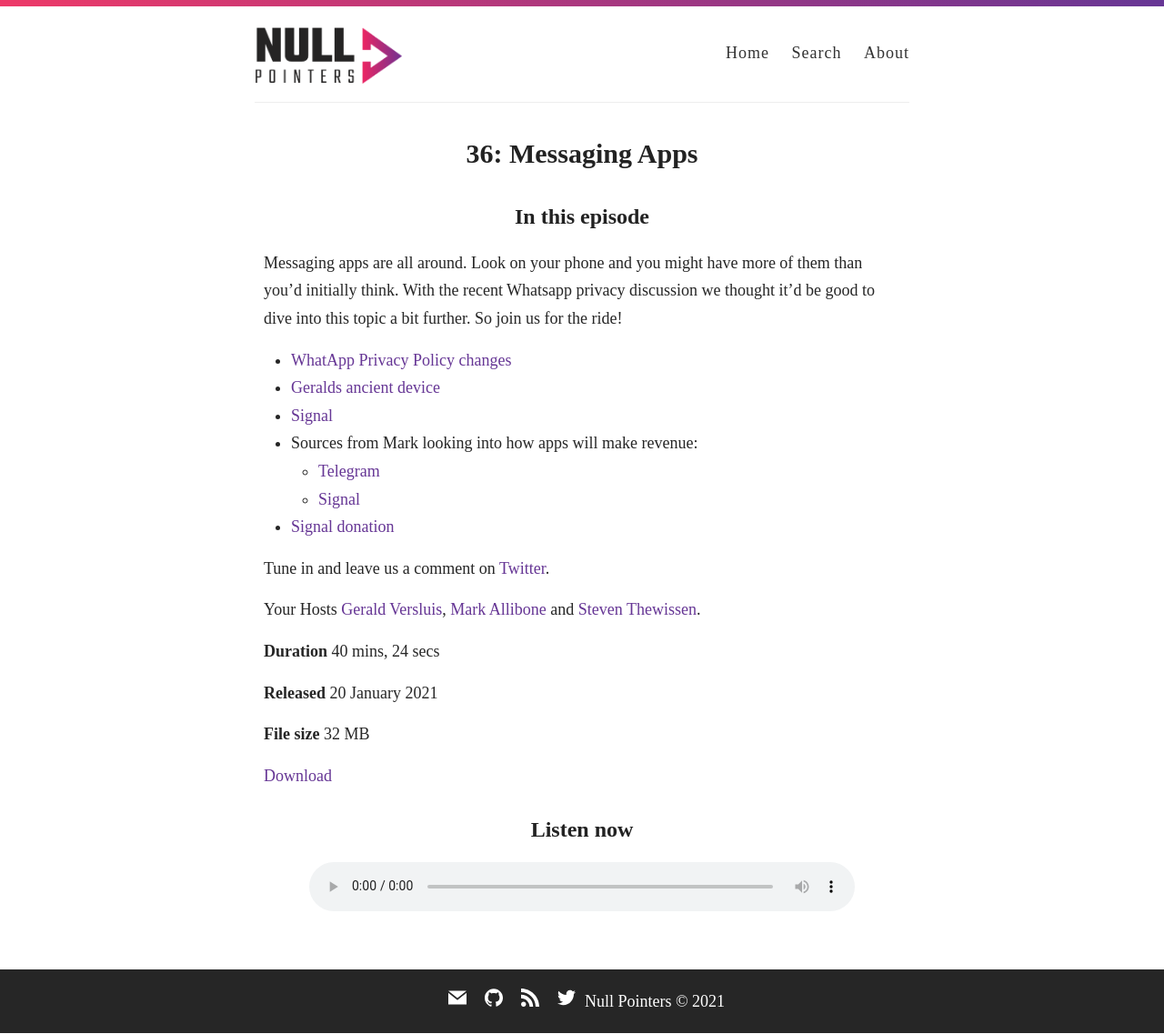
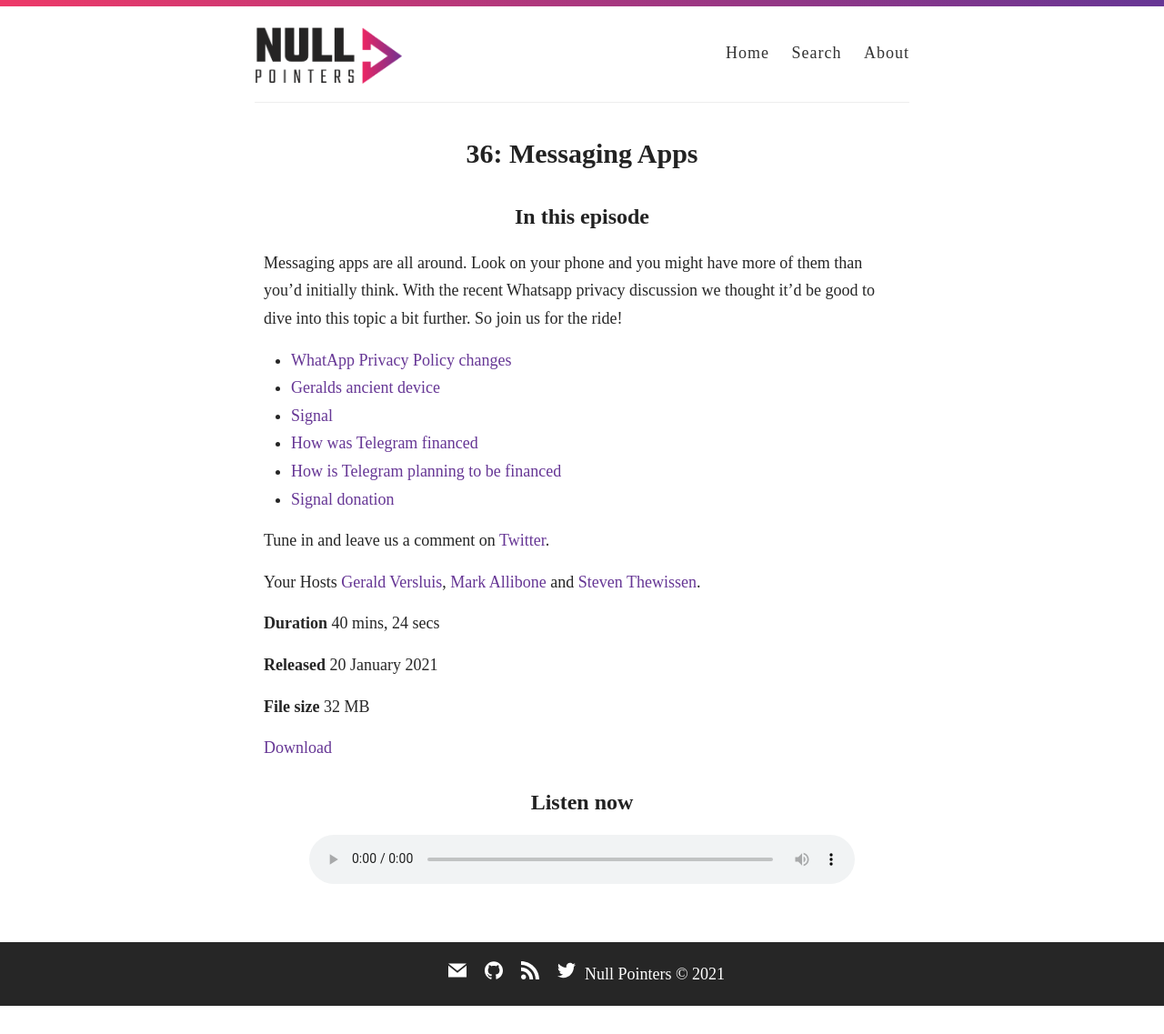
Before and after one commit to nullpointersio/website, a Jekyll site: the page built from _posts/2021-01-20-36.markdown, in a window 1280 px wide. Shown: the whole page at 91% size. Built offline with Jekyll 4.4.1, drawn with Linux system fonts in a browser that asks for light colours; some web fonts are replaced; after the commit the page ends 1106 px from its top, so only the background shows below that.

Commit message:
Added some links to ep 36

```diff
--- a/_posts/2021-01-20-36.markdown
+++ b/_posts/2021-01-20-36.markdown
@@ -26,9 +26,8 @@
 * [WhatApp Privacy Policy changes](https://www.theverge.com/2021/1/15/22233257/whatsapp-privacy-policy-update-delayed-three-months)
 * [Geralds ancient device](https://upload.wikimedia.org/wikipedia/commons/thumb/3/31/HTC_Herald_PDA_Phone.JPG/1200px-HTC_Herald_PDA_Phone.JPG)
 * [Signal](https://signal.org/)
-* Sources from Mark looking into how apps will make revenue:
-   * [Telegram](https://en.wikipedia.org/wiki/Telegram_(software)#Monetization)
-   * [Signal]()
+* [How was Telegram financed](https://en.wikipedia.org/wiki/Telegram_(software)#Monetization)
+* [How is Telegram planning to be financed](https://techcrunch.com/2020/12/23/telegram-to-launch-an-ad-platform-as-it-approaches-500-million-users/)
 * [Signal donation](https://signal.org/donate/)
 
 Tune in and leave us a comment on [Twitter](https://twitter.com/nullpointersio).
```
